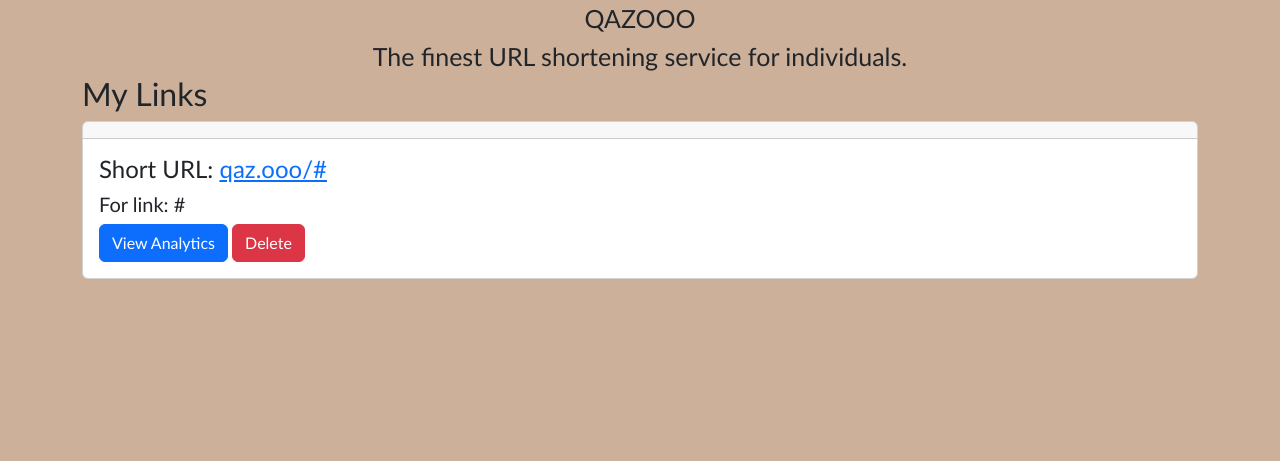
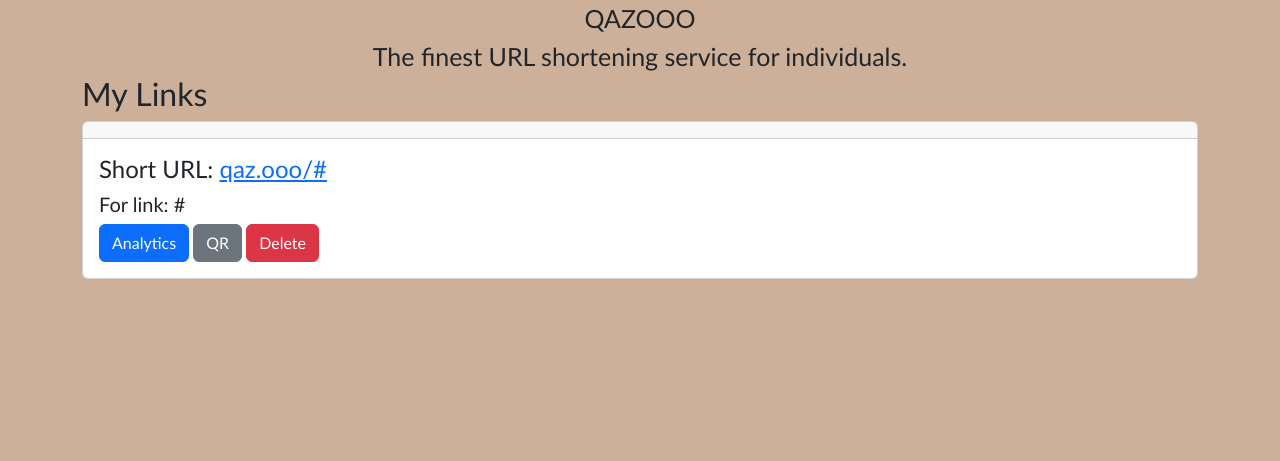
Before and after one commit to adu013/qazooo, a Django app: template app/links/templates/link/dashboard.html in a window 1280 px wide. Shown: the top 461 px of the page. Run offline with Django 5.2, Linux system fonts and the light colour scheme; the template is opened without the code that fills it: most values are stand-ins (such as "Sample title", 1, 10 or a date in 2020).

Commit message:
Updated dashboard card

```diff
--- a/app/links/templates/link/dashboard.html
+++ b/app/links/templates/link/dashboard.html
@@ -11,7 +11,8 @@
         <div class="card-body">
             <h4 class="card-title">Short URL: <a href="{% url 'redirect_short_url' url=link.short_url %}">qaz.ooo/{{ link.short_url }}</a></h4>
             <h5 class="card-text">For link: {{ link.original_url }}</h5>
-            <a href="#" class="btn btn-primary">View Analytics</a>
+            <a href="#" class="btn btn-primary">Analytics</a>
+            <a href="{% url 'link_detail' pk=link.pk %}" class="btn btn-secondary">QR</a>
             <a href="{% url 'delete_link' pk=link.pk %}" class="btn btn-danger">Delete</a>
         </div>
     </div>
```
